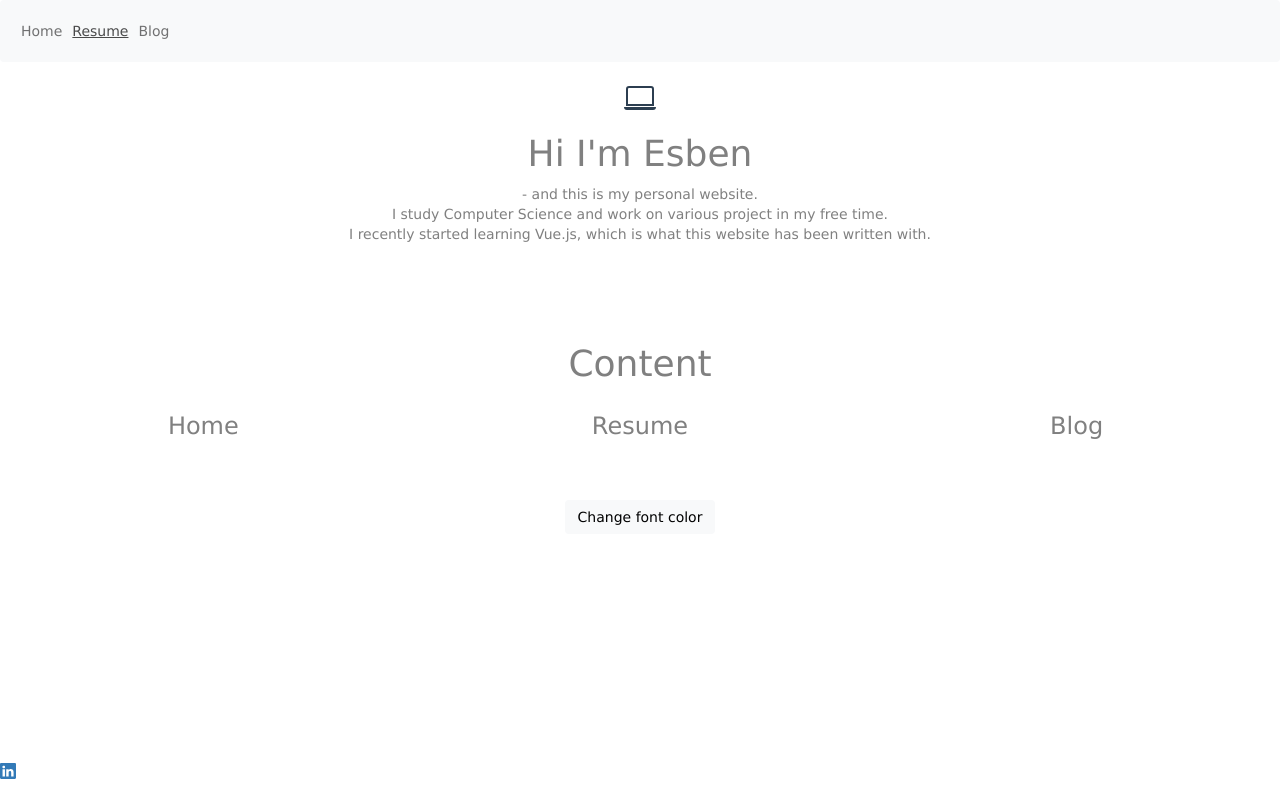
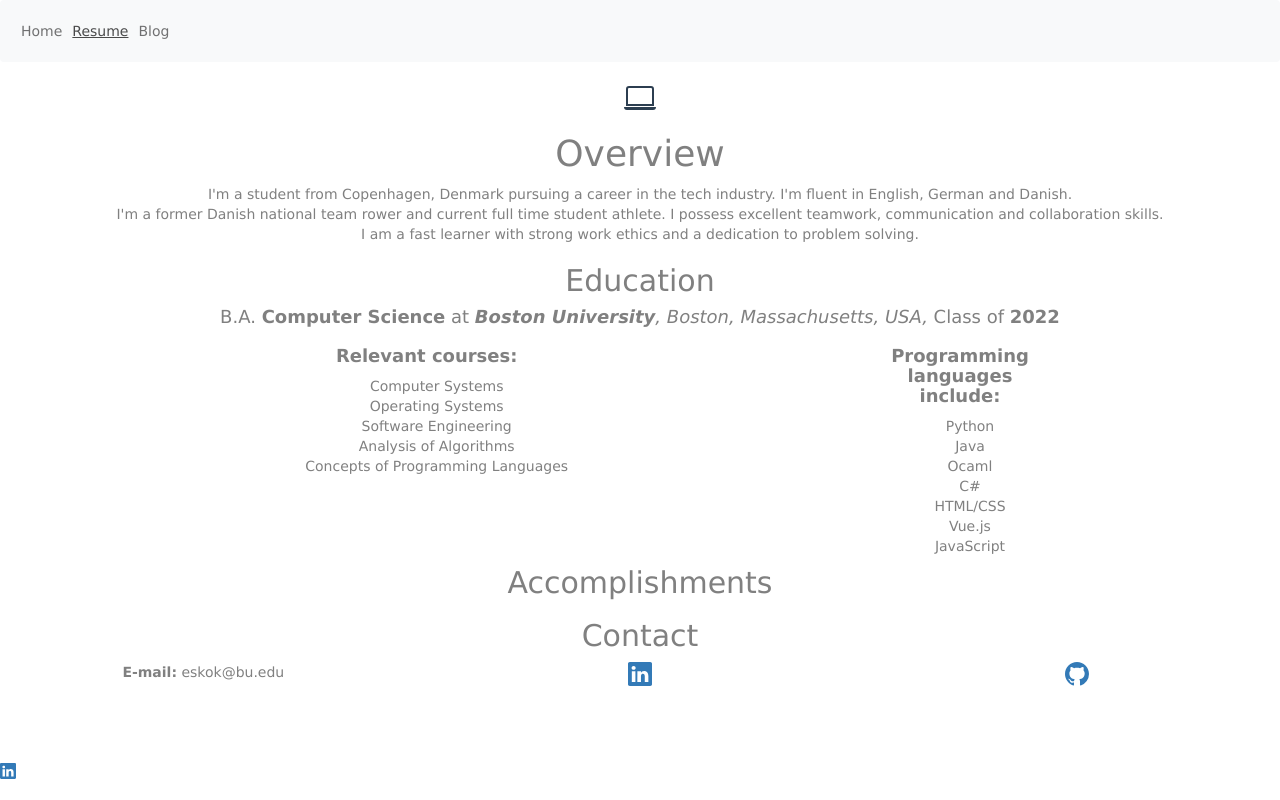
Before and after one commit to esbensoevndahl/website-vue, a Vue app: page / in a window 1280 px wide. Both pictures are taken after a click on the link "Resume". Built offline with nearby package versions, Linux system fonts and the light colour scheme.

Commit message:
Updated App and Navbar + created Resume page

```diff
--- a/src/App.vue
+++ b/src/App.vue
@@ -4,7 +4,7 @@
     rel="stylesheet"
     href="https://maxcdn.bootstrapcdn.com/bootstrap/3.4.1/css/bootstrap.min.css"
   />
-  <nav-bar></nav-bar>
+  <nav-bar @change-page="activePage"></nav-bar>
   <svg
     xmlns="http://www.w3.org/2000/svg"
     width="32"
@@ -17,22 +17,62 @@
       d="M13.5 3a.5.5 0 0 1 .5.5V11H2V3.5a.5.5 0 0 1 .5-.5h11zm-11-1A1.5 1.5 0 0 0 1 3.5V12h14V3.5A1.5 1.5 0 0 0 13.5 2h-11zM0 12.5h16a1.5 1.5 0 0 1-1.5 1.5h-13A1.5 1.5 0 0 1 0 12.5z"
     />
   </svg>
-  <LandingPage msg="Hi I'm Esben" />
-<div id="footer">
-<Footer></Footer>
-</div>
+  <div id="landingPage" v-if="homeIsActive">
+    <LandingPage msg="Hi I'm Esben" />
+  </div>
+
+  <div id="resume" v-if="resumeIsActive">
+    <resume></resume>
+  </div>
+
+  <div id="footer">
+    <Footer></Footer>
+  </div>
 </template>
 
 <script>
 import NavBar from "./components/NavBar.vue";
 import LandingPage from "./components/LandingPage.vue";
-import Footer from './components/Footer.vue';
+import Footer from "./components/Footer.vue";
+import Resume from "./components/Resume.vue";
 export default {
   name: "App",
   components: {
     LandingPage,
     NavBar,
     Footer,
+    Resume,
+  },
+  data() {
+    return {
+      page: "home",
+      homeIsActive: true,
+      resumeIsActive: false,
+      blogIsActive: false,
+    };
+  },
+  methods: {
+    // Gets the checkbox information from the child component
+    activePage(params) {
+      this.page = params;
+    },
+  },
+  watch: {
+    page: function () {
+      if (this.page === "home") {
+        this.homeIsActive = true;
+        this.resumeIsActive = false;
+        this.blogIsActive = false;
+      } else if (this.page === "resume") {
+        this.homeIsActive = false;
+        this.resumeIsActive = true;
+        this.blogIsActive = false;
+      } else if (this.page === "blog") {
+        this.homeIsActive = false;
+        this.resumeIsActive = false;
+        this.blogIsActive = true;
+      }
+    },
   },
 };
 </script>
@@ -47,7 +87,7 @@ export default {
   margin-top: 0px;
 }
 
-.footer{
+.footer {
   position: absolute;
   bottom: 10px;
   width: 50%;
--- a/src/components/NavBar.vue
+++ b/src/components/NavBar.vue
@@ -7,15 +7,13 @@
     <div class="collapse navbar-collapse" id="navbarSupportedContent">
       <ul class="navbar-nav mr-auto">
         <li class="nav-item active">
-          <a class="nav-link" href="#"
-            >Home <span class="sr-only">(current)</span></a
-          >
+          <a class="nav-link" href="#" @click="showHome()">Home</a>
         </li>
         <li class="nav-item">
-          <a class="nav-link" href="#">Resume</a>
+          <a class="nav-link" href="#" @click="showResume()">Resume</a>
         </li>
         <li class="nav-item">
-          <a class="nav-link" href="#">Blog</a>
+          <a class="nav-link" href="#" @click="showBlog()">Blog</a>
         </li>
       </ul>
     </div>
@@ -24,6 +22,25 @@
 
 <script>
 export default {
-  setup() {},
+  name: "navBar",
+  data() {
+    return {
+      active: "home",
+    };
+  },
+  methods: {
+    showResume() {
+      this.active = "resume";
+      this.$emit("change-page", "resume");
+    },
+    showHome() {
+      this.active = "home";
+      this.$emit("change-page", "home");
+    },
+    showBlog() {
+      this.active = "blog";
+      this.$emit("change-page", "blog");
+    },
+  },
 };
 </script>
--- /dev/null
+++ b/src/components/Resume.vue
@@ -0,0 +1,121 @@
+<template>
+  <div class="hello" :style="{ color: textColor }">
+    <h1>Overview</h1>
+    <p>
+      I'm a student from Copenhagen, Denmark pursuing a career in the tech
+      industry. I'm fluent in English, German and Danish. <br />
+      I'm a former Danish national team rower and current full time student
+      athlete. I possess excellent teamwork, communication and collaboration
+      skills. <br />
+      I am a fast learner with strong work ethics and a dedication to problem
+      solving.
+    </p>
+
+    <div id="education">
+      <h2>Education</h2>
+      <h4>
+        B.A. <b>Computer Science</b> at
+        <i><b>Boston University</b>, Boston, Massachusetts, USA,</i> Class of
+        <b>2022</b>
+      </h4>
+      <div class="col-xs-8">
+        <h4><b>Relevant courses:</b></h4>
+        <ul>
+          <li :key="subject" v-for="subject in classes">{{ subject }}</li>
+        </ul>
+      </div>
+
+      <div class="col-xs-2">
+        <h4><b>Programming languages include:</b></h4>
+        <ul>
+          <li :key="language" v-for="language in programmingLanguages">
+            {{ language }}
+          </li>
+        </ul>
+      </div>
+    </div>
+
+    <div id="accomplishments">
+      <h2>Accomplishments</h2>
+    </div>
+
+    <div id="contact">
+      <h2>Contact</h2>
+      <div class="row">
+        <div class="col-xs-4">
+          <p><b>E-mail:</b> eskok@bu.edu</p>
+        </div>
+        <div class="col-xs-4">
+          <div id="divfix">
+            <a
+              href="https://www.linkedin.com/in/esben-s%C3%B8vndahl-kok-bb55711b8/"
+              target="_blank"
+              ><svg
+                xmlns="http://www.w3.org/2000/svg"
+                width="24"
+                height="24"
+                fill="currentColor"
+                class="bi bi-linkedin"
+                viewBox="0 0 16 16"
+              >
+                <path
+                  d="M0 1.146C0 .513.526 0 1.175 0h13.65C15.474 0 16 .513 16 1.146v13.708c0 .633-.526 1.146-1.175 1.146H1.175C.526 16 0 15.487 0 14.854V1.146zm4.943 12.248V6.169H2.542v7.225h2.401zm-1.2-8.212c.837 0 1.358-.554 1.358-1.248-.015-.709-.52-1.248-1.342-1.248-.822 0-1.359.54-1.359 1.248 0 .694.521 1.248 1.327 1.248h.016zm4.908 8.212V9.359c0-.216.016-.432.08-.586.173-.431.568-.878 1.232-.878.869 0 1.216.662 1.216 1.634v3.865h2.401V9.25c0-2.22-1.184-3.252-2.764-3.252-1.274 0-1.845.7-2.165 1.193v.025h-.016a5.54 5.54 0 0 1 .016-.025V6.169h-2.4c.03.678 0 7.225 0 7.225h2.4z"
+                />
+              </svg>
+            </a>
+          </div>
+        </div>
+        <div class="col-xs-4">
+          <div id="divfix">
+            <a href="https://github.com/esbensoevndahl" target="_blank"
+              ><svg
+                xmlns="http://www.w3.org/2000/svg"
+                width="24"
+                height="24"
+                fill="currentColor"
+                class="bi bi-github"
+                viewBox="0 0 16 16"
+              >
+                <path
+                  d="M8 0C3.58 0 0 3.58 0 8c0 3.54 2.29 6.53 5.47 7.59.4.07.55-.17.55-.38 0-.19-.01-.82-.01-1.49-2.01.37-2.53-.49-2.69-.94-.09-.23-.48-.94-.82-1.13-.28-.15-.68-.52-.01-.53.63-.01 1.08.58 1.23.82.72 1.21 1.87.87 2.33.66.07-.52.28-.87.51-1.07-1.78-.2-3.64-.89-3.64-3.95 0-.87.31-1.59.82-2.15-.08-.2-.36-1.02.08-2.12 0 0 .67-.21 2.2.82.64-.18 1.32-.27 2-.27.68 0 1.36.09 2 .27 1.53-1.04 2.2-.82 2.2-.82.44 1.1.16 1.92.08 2.12.51.56.82 1.27.82 2.15 0 3.07-1.87 3.75-3.65 3.95.29.25.54.73.54 1.48 0 1.07-.01 1.93-.01 2.2 0 .21.15.46.55.38A8.012 8.012 0 0 0 16 8c0-4.42-3.58-8-8-8z"
+                />
+              </svg>
+            </a>
+          </div>
+        </div>
+      </div>
+    </div>
+  </div>
+</template>
+
+<script>
+export default {
+  data() {
+    return {
+      textColor: "grey",
+      classes: [
+        "Computer Systems",
+        "Operating Systems",
+        "Software Engineering",
+        "Analysis of Algorithms",
+        "Concepts of Programming Languages",
+      ],
+      programmingLanguages: [
+        "Python",
+        "Java",
+        "Ocaml",
+        "C#",
+        "HTML/CSS",
+        "Vue.js",
+        "JavaScript",
+      ],
+    };
+  },
+};
+</script>
+
+<style scoped>
+ul {
+  list-style-type: none;
+}
+</style>
```
